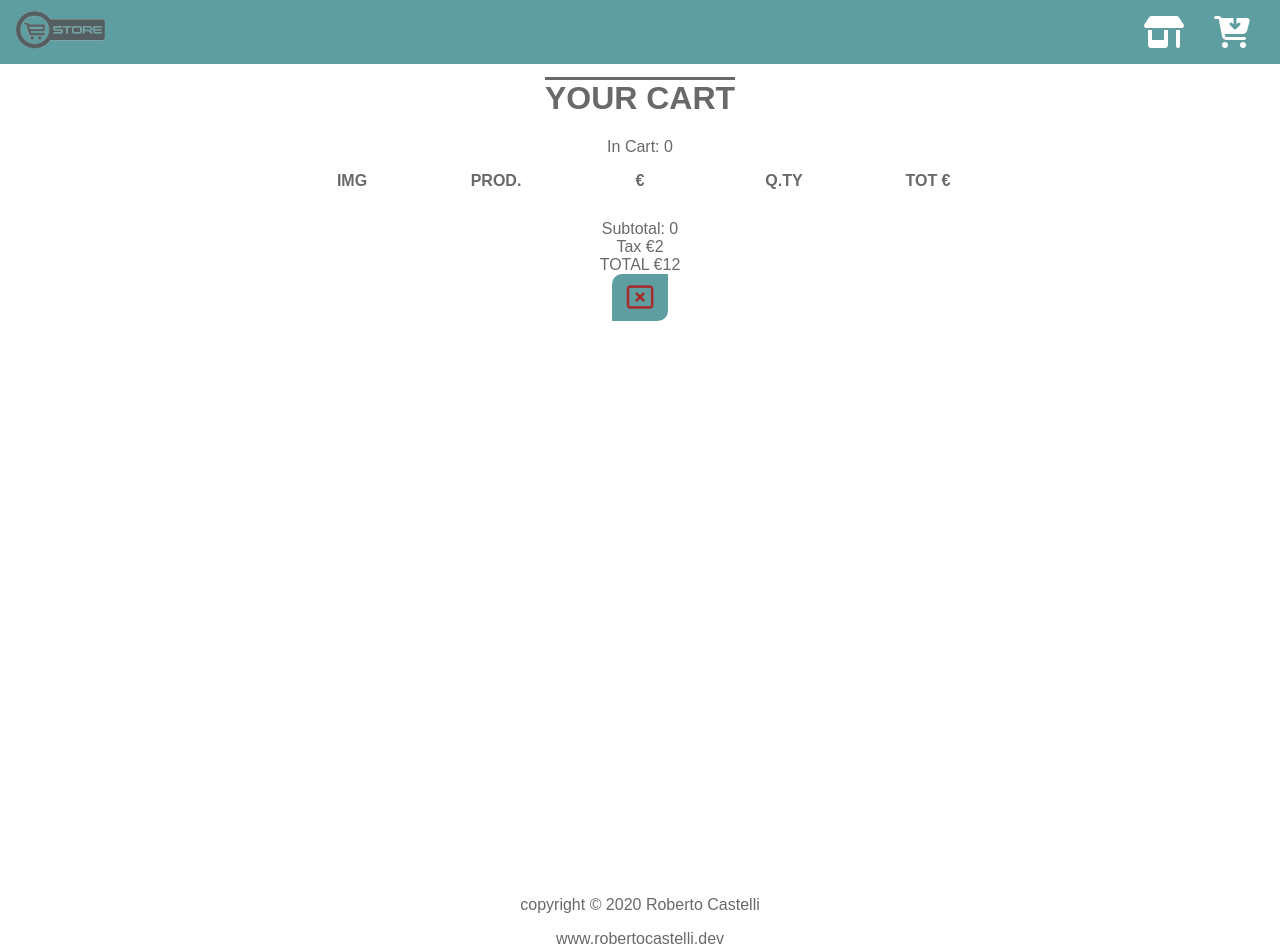
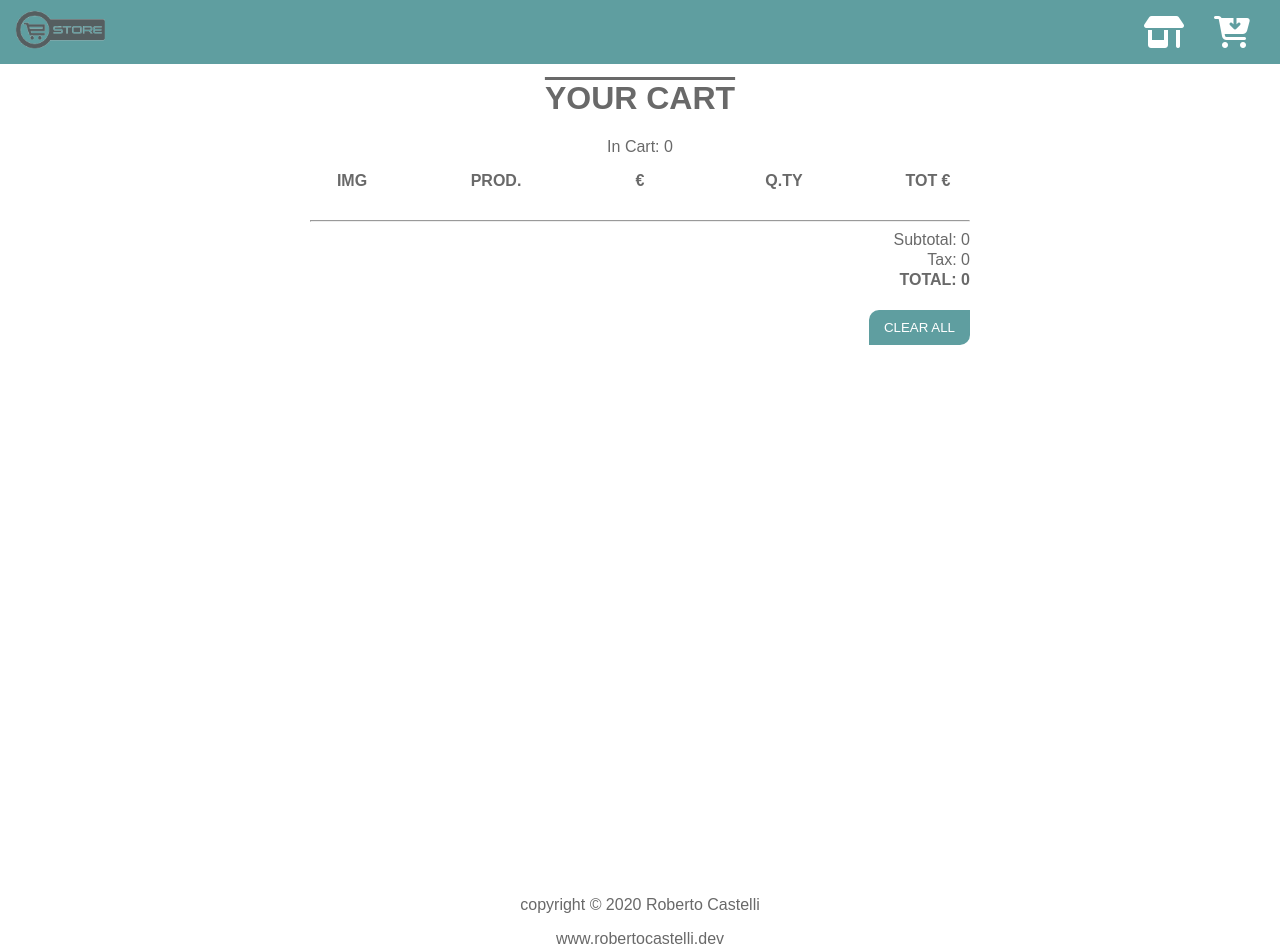
Before and after one commit to RobertoCastelli/e-store, a React (Create React App) app: page /cart in a window 1280 px wide. Built offline with nearby package versions, Linux system fonts and the light colour scheme.

Commit message:
totals ok

```diff
--- a/src/App.css
+++ b/src/App.css
@@ -158,9 +158,10 @@ h1 {
   align-items: center;
   display: grid;
   grid-template-columns: repeat(5, 1fr);
-  grid-template-rows: 1fr;
+  grid-template-rows: 2fr;
   grid-template-areas:
-  "cart-image cart-title cart-price cart-buttons cart-total";
+  "cart-image cart-title cart-price cart-buttons cart-total"
+  "cart-totals-wrap cart-totals-wrap cart-totals-wrap cart-totals-wrap cart-totals-wrap";
 }
 .cart-image {
   grid-area: cart-image;
@@ -207,19 +208,22 @@ h1 {
 }
 
 .cart-totals-wrap {
-  margin-top: 30px;
+  text-align: right;
+  margin: 30px;
+  line-height: 20px;
 }
 
 .btn-clear {
   padding: 10px 15px;
   border: none;
   background-color: cadetblue;
-  color: brown;
+  color: white;
   border-top-left-radius: 10px;
   border-bottom-right-radius: 10px;
   cursor: pointer;
   transition: 0.5s ease;
   outline: none;
+  margin-top: 20px;
 }
 
 .btn-clear:hover {
--- a/src/components/cart/CartTotals.js
+++ b/src/components/cart/CartTotals.js
@@ -1,21 +1,26 @@
 import React, { useContext } from 'react'
 import { ProductContext } from '../../context'
+import { Link } from 'react-router-dom'
 
 export default function CartTotals() {
     const context = useContext(ProductContext)
 
+
     return (
         <div className="cart-totals-wrap">
+            <hr/>
             <div className="cart-totals">
                 <div>Subtotal: {context.subtotal}</div>
-                <div>Tax €2</div>
-                <div>TOTAL €12</div>
+                <div>Tax: {context.tax}</div>
+                <div><strong>TOTAL: {context.totale}</strong></div>
+            </div>
+            <Link to='/'>
                 <button
                     className="btn-clear"
                     onClick={() => context.clearCart()}
-                ><i className="far fa-window-close fa-2x"></i>
+                >CLEAR ALL
                 </button>
-            </div>
+            </Link>
         </div>
     )
 }
--- a/src/context.js
+++ b/src/context.js
@@ -1,4 +1,4 @@
-import React, { useState } from 'react'
+import React, { useState, useEffect } from 'react'
 import { storeProducts, detailProduct } from '../src/data'
 
 export const ProductContext = React.createContext()
@@ -8,6 +8,8 @@ export default function ProductProvider(props) {
     const [details, setDetails] = useState(detailProduct)
     const [cart, setCart] = useState([])
     const [subtotal, setSubtotal] = useState(0)
+    const [tax, setTax] = useState(0)
+    const [totale, setTotale] = useState(0)
 
 
     const getItem = id => {
@@ -26,6 +28,14 @@ export default function ProductProvider(props) {
     }
 
     const clearCart = () => {
+        const tempProducts = [...products]
+        tempProducts.map(item => {
+            return (
+            item.count = 1,
+            item.total = item.price
+            )
+    })
+        setProducts(tempProducts)
         setCart([])
     }
 
@@ -38,7 +48,6 @@ export default function ProductProvider(props) {
         const product = tempCart.find(item => item.id === id)
         product.count = product.count + 1
         product.total = product.count * product.price
-        handleTotals()
         setCart(tempCart)
     }
 
@@ -47,19 +56,27 @@ export default function ProductProvider(props) {
         const product = tempCart.find(item => item.id === id)
         product.count = product.count - 1
         product.total = product.count * product.price
-        handleTotals()
         setCart(tempCart)
         if (product.count <= 0) {
             removeItem(id)
+            product.count = 1
         }
     }
 
     const handleTotals = () => {
-        const tempCart = [...cart]
         let tempSubtotal = 0
-        tempCart.map(item => tempSubtotal += item.total)
+        cart.map(item => tempSubtotal += item.total)
+        let tempTax = tempSubtotal * 0.22
+        tempTax = parseFloat(tempTax.toFixed(2))
+        let tempTotale = tempSubtotal + tempTax
         setSubtotal(tempSubtotal)
+        setTax(tempTax)
+        setTotale(tempTotale)
     }
+
+    useEffect(() => {
+        handleTotals()
+    })
 
     return (
         <ProductContext.Provider value={{
@@ -67,16 +84,20 @@ export default function ProductProvider(props) {
             details,
             cart,
             subtotal,
+            tax,
+            totale,
             setProducts,
             setDetails,
             setCart,
             setSubtotal,
+            setTax,
+            setTotale,
             handleDetails,
             handleCart,
             clearCart,
             removeItem,
             increment,
-            decrement,
+            decrement
         }}>
             {props.children}
         </ProductContext.Provider>
```
Also changed, not shown: src/components/cart/EmptyCart.js (added, +9 -0 lines).
